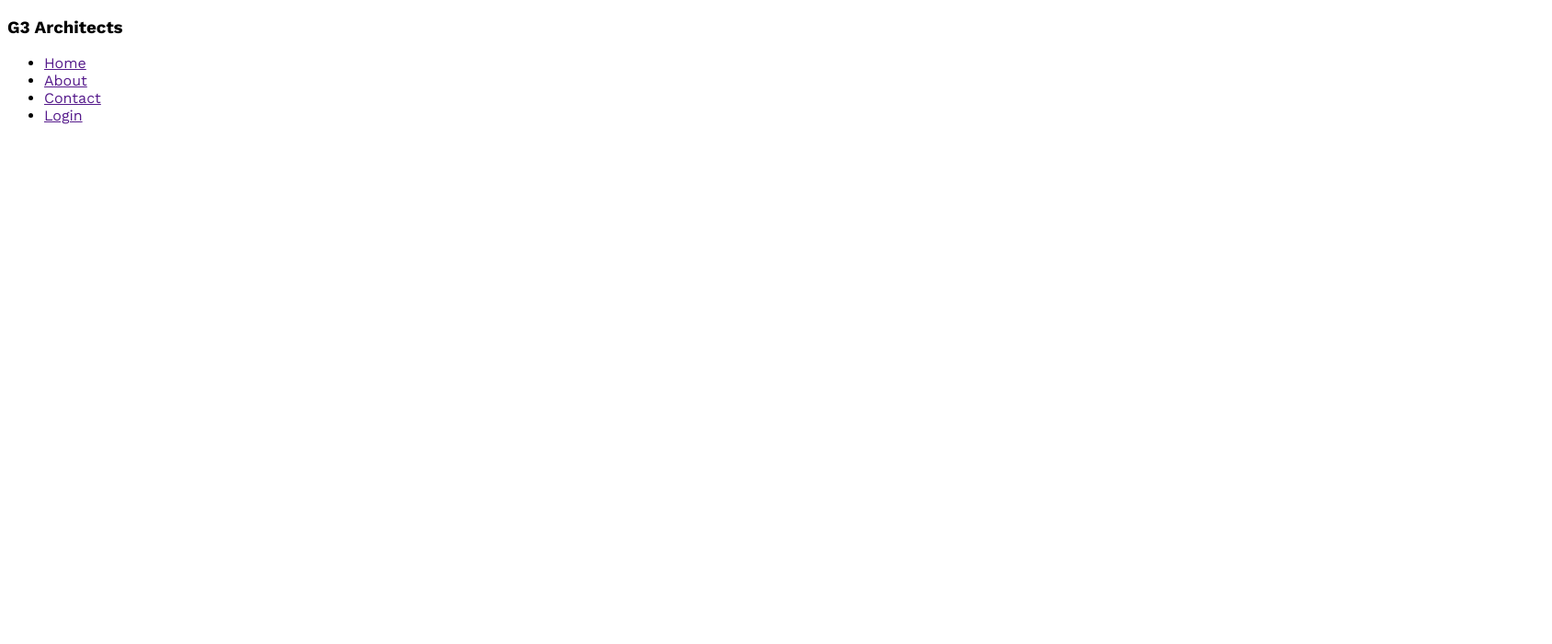
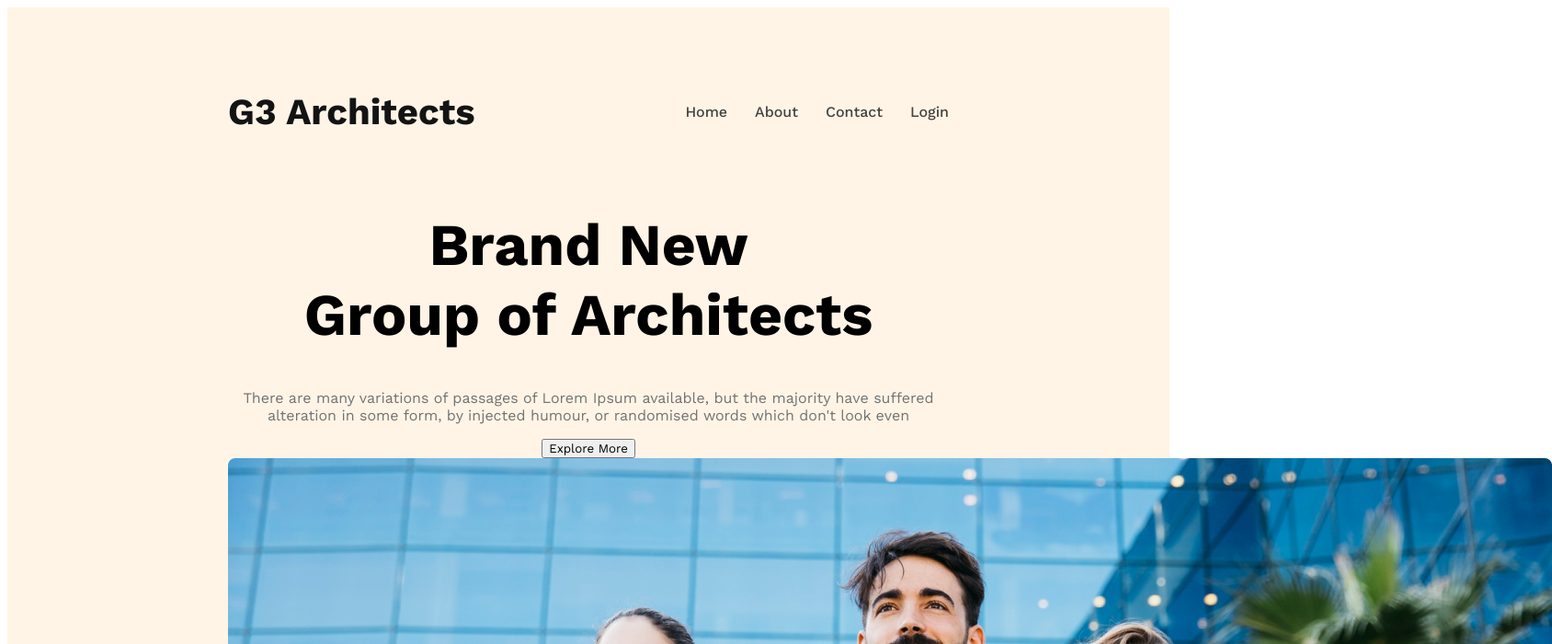
Before and after one commit to tanzilamd/g3-architects, a plain HTML site: page index.html in a window 1280 px wide. Shown: the top 700 px of the page at 92% size, 1688 px wide, since content can reach past the window. Drawn offline with nearby package versions, Linux system fonts and the light colour scheme.

Commit message:
banner content added

```diff
--- a/css/style.css
+++ b/css/style.css
@@ -8,3 +8,44 @@
     font-family: 'Roboto', sans-serif;
     font-family: 'Work Sans', sans-serif;
 }
+
+/* Header */
+header {
+    background-color: rgba(255, 144, 14, 0.10);
+    padding: 50px 240px;
+}
+nav {
+    display: flex;
+    justify-content: space-between;
+    align-items: center;
+}
+.nav-title {
+    font-size: 2.5rem;
+    color: #131313;
+    font-weight: 700;
+}
+nav > ul {
+    display: flex;
+
+}
+nav li {
+    list-style: none;
+    font-weight: 500;
+    margin-left: 30px;
+    font-size: 1rem;
+}
+nav a {
+    text-decoration: none;
+    color: #424242;
+}
+.banner-content {
+    max-width: 800px;
+    text-align: center;
+    margin: 0 auto;
+}
+.banner-title {
+    font-size: 4rem;
+}
+.banner-description {
+    color: #727272;
+}
--- a/index.html
+++ b/index.html
@@ -9,7 +9,7 @@
 <body>
     <header>
         <nav>
-            <h3>G3 Architects</h3>
+            <h3 class="nav-title">G3 Architects</h3>
             <ul>
                 <li><a href="">Home</a></li>
                 <li><a href="">About</a></li>
@@ -17,6 +17,15 @@
                 <li><a href="">Login</a></li>
             </ul>
         </nav>
+
+        <div class="banner">
+            <div class="banner-content">
+                <h1 class="banner-title">Brand New<br>Group of Architects</h1>
+                <p class="banner-description">There are many variations of passages of Lorem Ipsum available, but the majority have suffered alteration in some form, by injected humour, or randomised words which don't look even</p>
+                <button class="btn-primary">Explore More</button>
+            </div>
+            <img src="images/banner.png" alt="">
+        </div>
     </header>
 
     <main>
```
